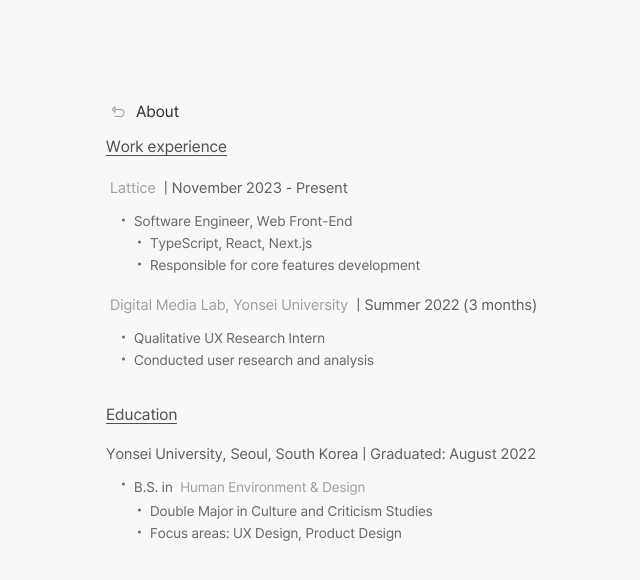
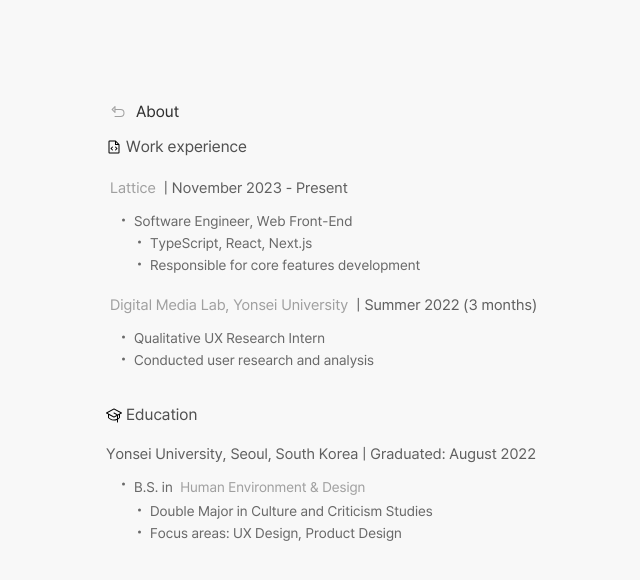
Before and after one commit to ArchivesofAugust/leegust, a Next.js app: page /about in a window 1280 px wide. Shown: the top 580 px of the page, without its empty margins (254-894 px from the left). Built offline with nearby package versions, Linux system fonts and the light colour scheme.

Commit message:
Revised the intro sentence and Changed the icon

```diff
--- a/libs/about/feature-layout/AboutLayout.module.scss
+++ b/libs/about/feature-layout/AboutLayout.module.scss
@@ -8,11 +8,25 @@
   }
 }
 
+.header {
+  display: inline-flex;
+  gap: 4px;
+  align-items: center;
+  justify-content: flex-start;
+
+  margin-bottom: 16px;
+}
+
+.icon {
+  display: flex;
+  align-items: center;
+  justify-content: center;
+}
+
 .sectionTitle {
   @include glyph16Regular;
 
   width: fit-content;
-  margin-bottom: 16px;
   color: $section-title-color;
 }
 
--- a/libs/about/feature-layout/AboutLayout.tsx
+++ b/libs/about/feature-layout/AboutLayout.tsx
@@ -4,6 +4,7 @@
 
 import { AboutSection } from '@/libs/about/types'
 import AboutSubList from '@/libs/about/ui-sub-list/AboutSubList'
+import Icon from '@/libs/shared/components/Icon/Icon'
 import Layout from '@/libs/shared/components/layout/Layout'
 import SplitedText from '@/libs/shared/components/text/SplitedText/SplitedText'
 
@@ -14,6 +15,7 @@
 const AboutLayout = () => {
   const sections: AboutSection[] = [
     {
+      icon: 'work',
       title: 'Work experience',
       items: [
         {
@@ -52,6 +54,7 @@
       ],
     },
     {
+      icon: 'education',
       title: 'Education',
       items: [
         {
@@ -92,9 +95,14 @@
       <div className={cx('container')}>
         {sections.map((section, index) => (
           <div key={index} className={cx('section')}>
-            <h2 className={cx('sectionTitle')}>
-              <SplitedText target={section.title} hasUnderline />
-            </h2>
+            <div className={cx('header')}>
+              <div className={cx('icon')}>
+                <Icon name={section.icon} size={16} weight="regular" />
+              </div>
+              <h2 className={cx('sectionTitle')}>
+                <SplitedText target={section.title} />
+              </h2>
+            </div>
             {section.items.map((item, itemIndex) => (
               <div key={itemIndex} className={cx('sectionItem')}>
                 <div className={cx('itemTitle')}>{item.title}</div>
--- a/libs/about/types.ts
+++ b/libs/about/types.ts
@@ -1,3 +1,5 @@
+import { IconName } from '@/libs/shared/components/Icon/Icon'
+
 export interface SubItem {
   content: string | React.ReactNode
   items?: SubItem[]
@@ -9,6 +11,7 @@
 }
 
 export interface AboutSection {
+  icon: IconName
   title: string
   items: AboutItem[]
 }
--- a/libs/home/feature-layout/HomeLayout.tsx
+++ b/libs/home/feature-layout/HomeLayout.tsx
@@ -13,7 +13,7 @@
 const HomeLayout = () => {
   const title = 'Archives of August'
   const description =
-    "I'm a software engineer in Seoul, South Korea.\nHere, I write about programming, perspectives, and the spaces in between."
+    "I'm a maker who codes and designs in Seoul, South Korea.\nHere, I write about things I see and hear, and the spaces in between."
 
   const socials: { icon: IconName; href: string }[] = [
     {
@@ -25,7 +25,7 @@
       href: 'https://www.linkedin.com/in/archivesofaugust',
     },
     {
-      icon: 'mail',
+      icon: 'gmail',
       href: 'mailto:archivesofaugust@gmail.com',
     },
     {
@@ -44,7 +44,7 @@
           <div className={cx('row', 'links')}>
             {socials.map((social) => (
               <Link className={cx('link')} href={social.href} key={social.icon}>
-                <Icon name={social.icon} size={18} weight="duotone" />
+                <Icon name={social.icon} size={18} weight="bold" />
               </Link>
             ))}
           </div>
--- a/libs/shared/components/Icon/Icon.tsx
+++ b/libs/shared/components/Icon/Icon.tsx
@@ -5,7 +5,7 @@
 import RawIcon from '@/libs/shared/components/Icon/RawIcon'
 import useWindowSize from '@/libs/shared/hooks/useWindowSize'
 
-export type IconName = 'github' | 'linkedin' | 'mail' | 'about' | 'back'
+export type IconName = 'github' | 'linkedin' | 'gmail' | 'about' | 'back' | 'education' | 'work'
 
 interface Props {
   name: IconName
@@ -22,12 +22,16 @@
         return 'LinkedinLogo'
       case 'github':
         return 'GithubLogo'
-      case 'mail':
-        return 'Mailbox'
+      case 'gmail':
+        return 'GoogleLogo'
       case 'about':
-        return 'Fingerprint'
+        return 'GitBranch'
       case 'back':
         return 'ArrowUUpLeft'
+      case 'education':
+        return 'GraduationCap'
+      case 'work':
+        return 'FileCode'
     }
   }
   return (
```
